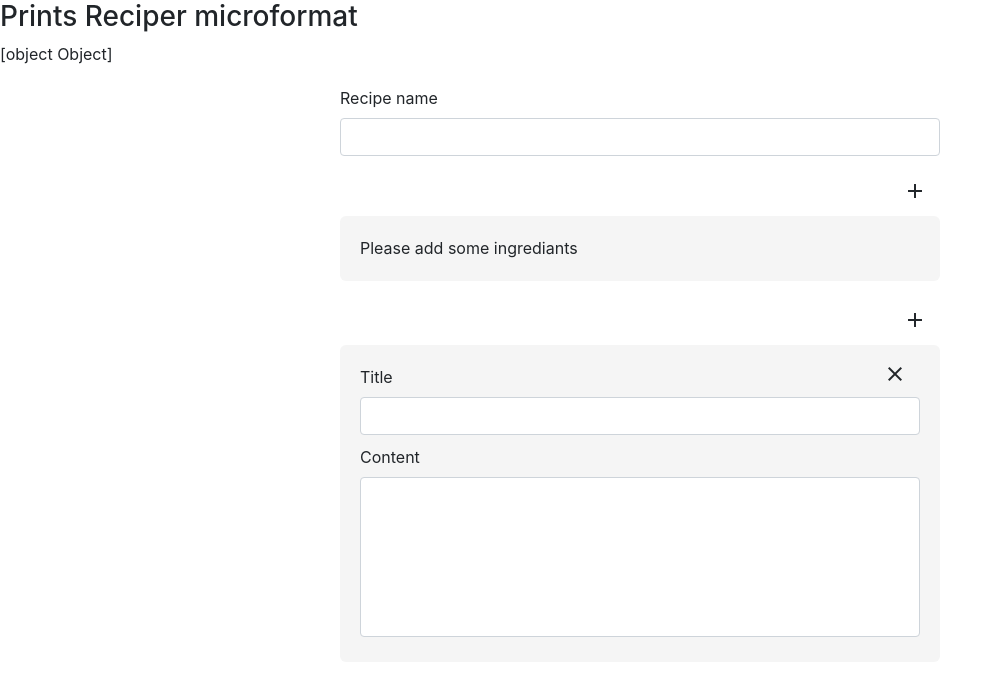
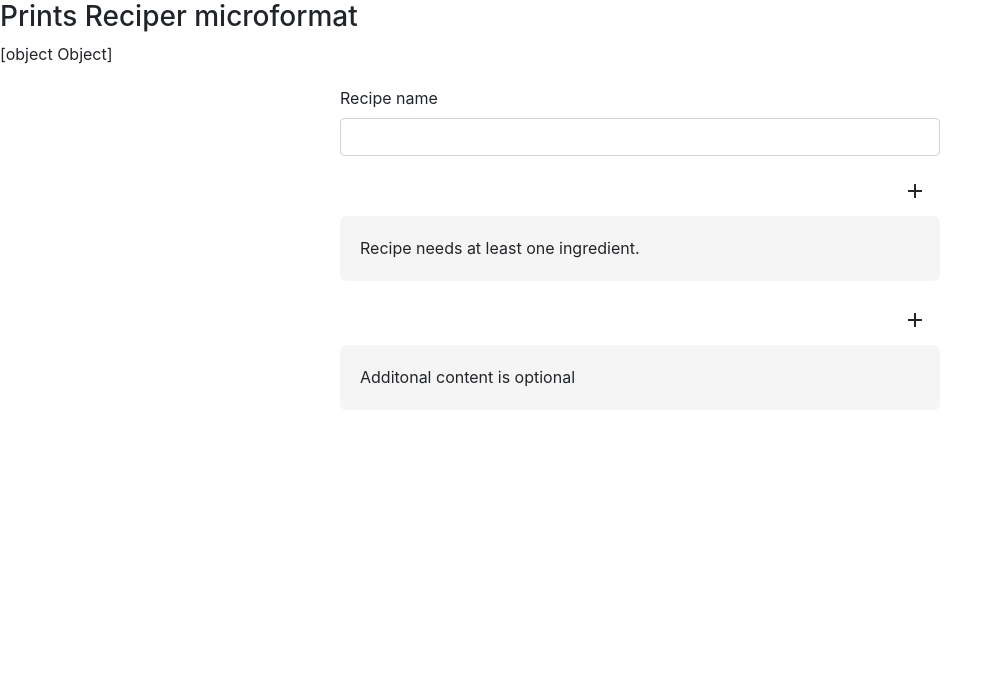
Before and after one commit to Gunzalez/recipe-builder, a React (Create React App) app: page / in a window 1280 px wide. Shown: the top 676 px of the page, without its empty margins (0-1002 px from the left). Built offline with nearby package versions, Linux system fonts and the light colour scheme.

Commit message:
Hooks up additonal content

```diff
--- a/src/components/AdditionalContent/AdditionalContent.js
+++ b/src/components/AdditionalContent/AdditionalContent.js
@@ -2,21 +2,14 @@ import React from 'react';
 
 const additionalContent = ({ dataKey, title, body, removeContent }) => {
 
-    const titleId = 'title-' + dataKey, bodyId = 'body-' + dataKey;
+    const titleId = `title-${dataKey}`;
+    const bodyId = `body-${dataKey}`;
 
     return (
         <div className='form-group'>
             <div className='content-row'>
 
-                <label htmlFor={titleId}>
-                    Title
-                </label>
-
-                <button className='btn btn-default'
-                    onClick={removeContent}>
-                    <i className="material-icons">clear</i>
-                </button>
-
+                <label htmlFor={titleId}>Title</label>
                 <input type='text'
                     className='form-control'
                     data-name='title'
@@ -24,14 +17,18 @@ const additionalContent = ({ dataKey, title, body, removeContent }) => {
                     id={titleId}
                     data-key={dataKey} />
 
-                <label htmlFor={bodyId}>
-                    Content
-                </label>
-
+                <label htmlFor={bodyId}>Content</label>
                 <textarea data-name='body'
                     className='form-control'
+                    data-name='body'
+                    defaultValue={body}
                     id={bodyId}
-                    defaultValue={body}></textarea>
+                    data-key={dataKey}></textarea>
+
+                <button className='btn btn-default'
+                    onClick={removeContent}>
+                    <i className="material-icons">clear</i>
+                </button>
 
             </div>
         </div>
--- a/src/containers/RecipeBuilder/RecipeBuilder.js
+++ b/src/containers/RecipeBuilder/RecipeBuilder.js
@@ -6,14 +6,11 @@ import AdditionalContent from '../../components/AdditionalContent/AdditionalCont
 
 
 class RecipeBuilder extends Component {
+
     state = {
         name: '',
         ingredients: [],
-        additionalContent: [{
-            key: '',
-            title: '',
-            body: ''
-        }]
+        additionalContent: []
     }
 
     addIngredient = () => {
@@ -23,6 +20,17 @@ class RecipeBuilder extends Component {
                 text: ''
             },
             ...this.state.ingredients]
+        });
+    }
+
+    addAdditionalContentHandler = () => {
+        this.setState({ additionalContent: [
+            ...this.state.additionalContent,
+            {
+                key: Date.now(),
+                title: '',
+                body: ''
+            }]
         });
     }
 
@@ -39,6 +47,28 @@ class RecipeBuilder extends Component {
                     }
                 })
                 this.setState({ ingredients });
+                break;
+            case 'title':
+                const additionalContent = this.state.additionalContent.map(content => {
+                    if(content.key == e.target.dataset.key){
+                        content.text = e.target.value;
+                        return content
+                    } else {
+                        return content;
+                    }
+                })
+                this.setState({ additionalContent });
+                break;
+            case 'body':
+                const updatedAdditionalContent = this.state.additionalContent.map(content => {
+                    if(content.key == e.target.dataset.key){
+                        content.body = e.target.value;
+                        return content
+                    } else {
+                        return content;
+                    }
+                })
+                this.setState({ additionalContent: updatedAdditionalContent });
                 break;
             default:
                 this.setState({ [identifier]: e.target.value });
@@ -76,7 +106,7 @@ class RecipeBuilder extends Component {
             addAdditionalContentHandler
         } = this;
 
-        let ingredientsList = <p>Please add some ingrediants</p>;
+        let ingredientsList = <p>Recipe needs at least one ingredient.</p>;
         if(ingredients.length){
             ingredientsList = ingredients.map(ingredient => {
                 const  { key, text } = ingredient;
@@ -84,19 +114,22 @@ class RecipeBuilder extends Component {
                     key={key}
                     dataKey={key}
                     ingredient={text}
-                    removeIngredient={ () => { removeItemHandler(key, 'ingredient' )} } />
+                    removeIngredient={ () => { removeItemHandler(key,'ingredient')} } />
             })
         }
 
-        const additionalContentList = additionalContent.map( content => {
+        let additionalContentList = <p>Additonal content is optional</p>;
+        if(additionalContent.length){
+            additionalContentList = additionalContent.map( content => {
                 const  { key, title, body } = content;
                 return <AdditionalContent
                     key={key}
                     dataKey={key}
                     title={title}
                     body={body}
-                removeContent={ () => { removeItemHandler(key, 'content')} } />
+                    removeContent={ () => { removeItemHandler(key,'content')} } />
             })
+        }
 
         return (
             <Aux>
```
Lines whose indentation alone changed are shown as unchanged.
